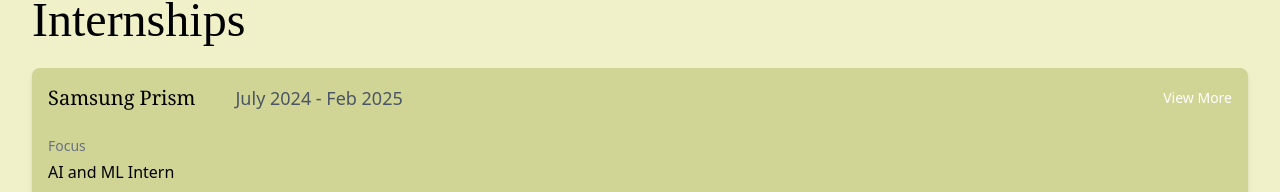
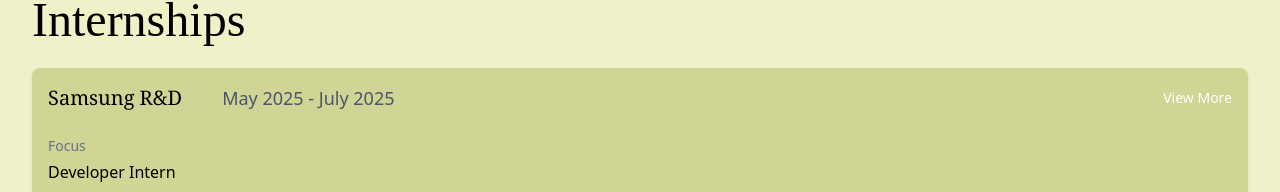
Before and after one commit to vilasini-v/vilasini-portfolio, a React (Vite) app: page /work in a window 1280 px wide. Shown: the part 758-950 px from the top of the page. Built offline with nearby package versions, Linux system fonts and the light colour scheme.

Commit message:
magpie internship update ;)

```diff
--- a/src/components/work.jsx
+++ b/src/components/work.jsx
@@ -4,6 +4,13 @@
 
 export function Work() {
   const internships = [
+    {
+      name: "Samsung R&D",
+      year: "May 2025 - July 2025",
+      specs: "Developer Intern",
+      grade: "",
+      details: "Built a full-stack web application with a user-friendly GUI to input models and parameters, implementing post-training and quantization-aware techniques for model optimization.",
+    },
     {
       name: "Samsung Prism",
       year: "July 2024 - Feb 2025",
```
